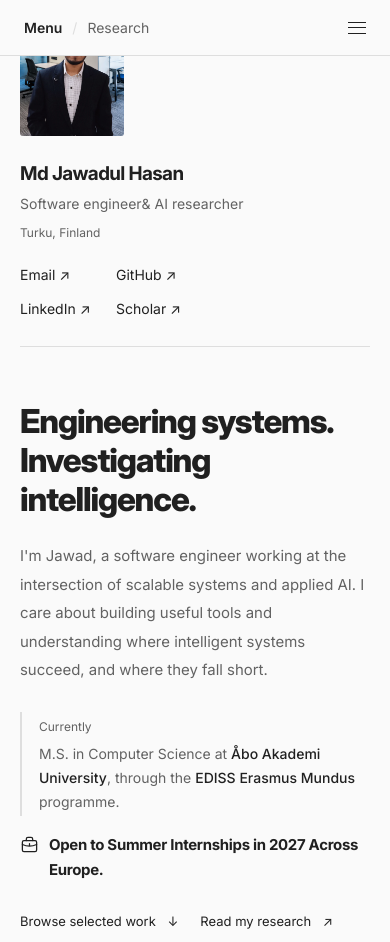
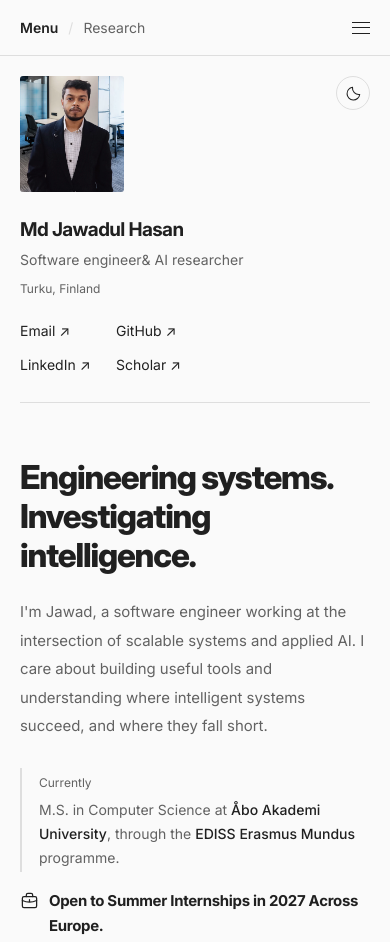
Before and after one commit to mdjawadulhasan/mdjawadulhasan.github.io, a plain HTML site: page index.html in a window 390 px wide. Shown: the top 942 px of the page. Drawn offline with Linux system fonts and the light colour scheme.

Commit message:
Sticky sidebar on desktop and fixed section menu on mobile

```diff
--- a/stylesheet.css
+++ b/stylesheet.css
@@ -234,7 +234,9 @@ summary:hover { color:var(--ink); }
  .recognition-list .eyebrow { display:none; }
 }
 @media(max-width:480px) {
- .portfolio-shell { padding:20px; }
+ .portfolio-shell { padding:76px 20px 20px; }
+ .js .menu-toggle { padding:0 20px; }
+ .js .site-nav { padding:6px 20px 14px; }
  h1 { font-size:33px; }
  .project-card { grid-template-columns:1fr; gap:17px; }
  .project-image { min-height:0; padding:22px; }
```
